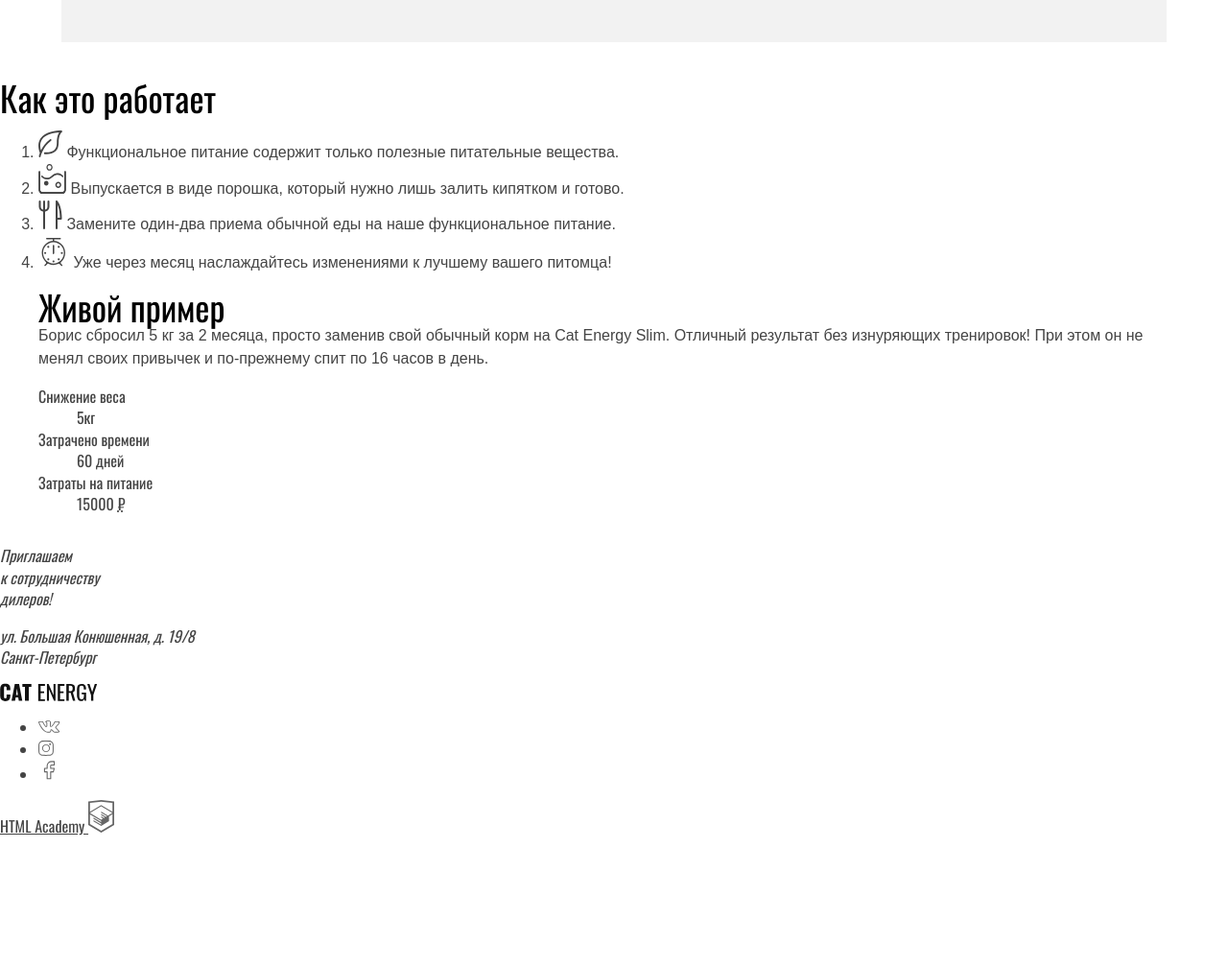
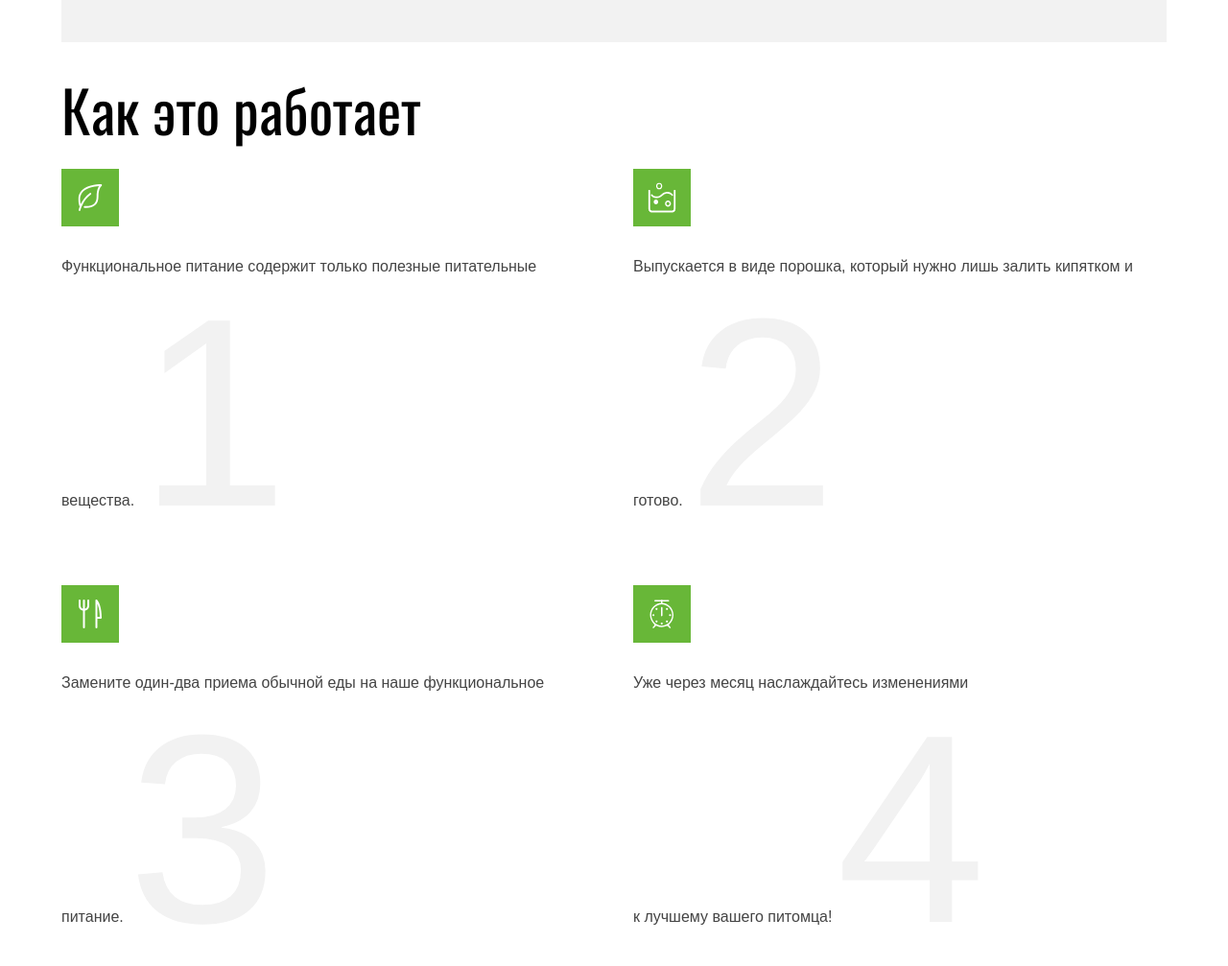
Before and after one commit to ikromr04/cat-energy, a website: page src/index.html in a window 1280 px wide. Shown: the part 1593-2600 px from the top of the page at 96% size. Before the commit the page ends 2466 px from the top, so only its background shows below. Drawn offline with nearby package versions, Linux system fonts and the light colour scheme; files that its build step writes are made by us from their sources.

Commit message:
Stylized process block _part1

```diff
--- a/src/index.html
+++ b/src/index.html
@@ -119,8 +119,8 @@
       </ul>
     </section>
 
-    <section class="process">
-      <h2 class="process__title title">Как это работает</h2>
+    <section class="process container">
+      <h2 class="process__title title title--large">Как это работает</h2>
 
       <ol class="process__list">
         <li class="process__item text">
@@ -153,7 +153,7 @@
               <use xlink:href="/img/sprite.svg#icon-alarm"></use>
             </svg>
           </span>
-          Уже через месяц наслаждайтесь изменениями к лучшему вашего питомца!
+          Уже через месяц наслаждайтесь изменениями<br> к лучшему вашего питомца!
         </li>
       </ol>
     </section>
--- /dev/null
+++ b/src/sass/blocks/_process.scss
@@ -0,0 +1,68 @@
+.process {
+  margin-bottom: 40px;
+
+  @include tablet {
+    margin-bottom: 46px;
+  }
+}
+
+.process__title {
+  margin-bottom: 40px;
+
+  @include tablet {
+    margin-bottom: 32px;
+  }
+}
+
+.process__list {
+  margin: 0;
+  padding: 0;
+  list-style: none;
+
+  @include tablet {
+    display: grid;
+    grid-template-columns: 1fr 1fr;
+    gap: 40px;
+    align-items: center;
+    grid-auto-rows: minmax(0, auto);
+    counter-reset: number 0;
+  }
+}
+
+.process__item {
+  margin-bottom: 20px;
+
+  @include tablet {
+    margin: 0;
+    counter-increment: number;
+    &::after {
+      content: counter(number);
+      font-size: 280px;
+      line-height: 1;
+      color: #F2F2F2;
+      z-index: -1;
+    }
+  }
+}
+
+.process__icon {
+  display: block;
+  color: white;
+  width: 60px;
+  min-width: 60px;
+  height: 60px;
+  background-color: #68B738;
+  position: relative;
+
+  svg {
+    position: absolute;
+    top: 50%;
+    left: 50%;
+    transform: translate(-50%, -50%);
+  }
+
+  @include tablet {
+    margin-bottom: 30px;
+    margin-right: 35px;
+  }
+}
--- a/src/sass/global/_global.scss
+++ b/src/sass/global/_global.scss
@@ -40,7 +40,7 @@
 
   &--large {
     font-size: 36px;
-    line-height: 36px;
+    line-height: 40px;
   }
 
   &--small {
--- a/src/sass/style.scss
+++ b/src/sass/style.scss
@@ -10,3 +10,4 @@
 @import "blocks/_promo.scss";
 @import "blocks/_program.scss";
 @import "blocks/_program-card.scss";
+@import "blocks/_process.scss";
```
